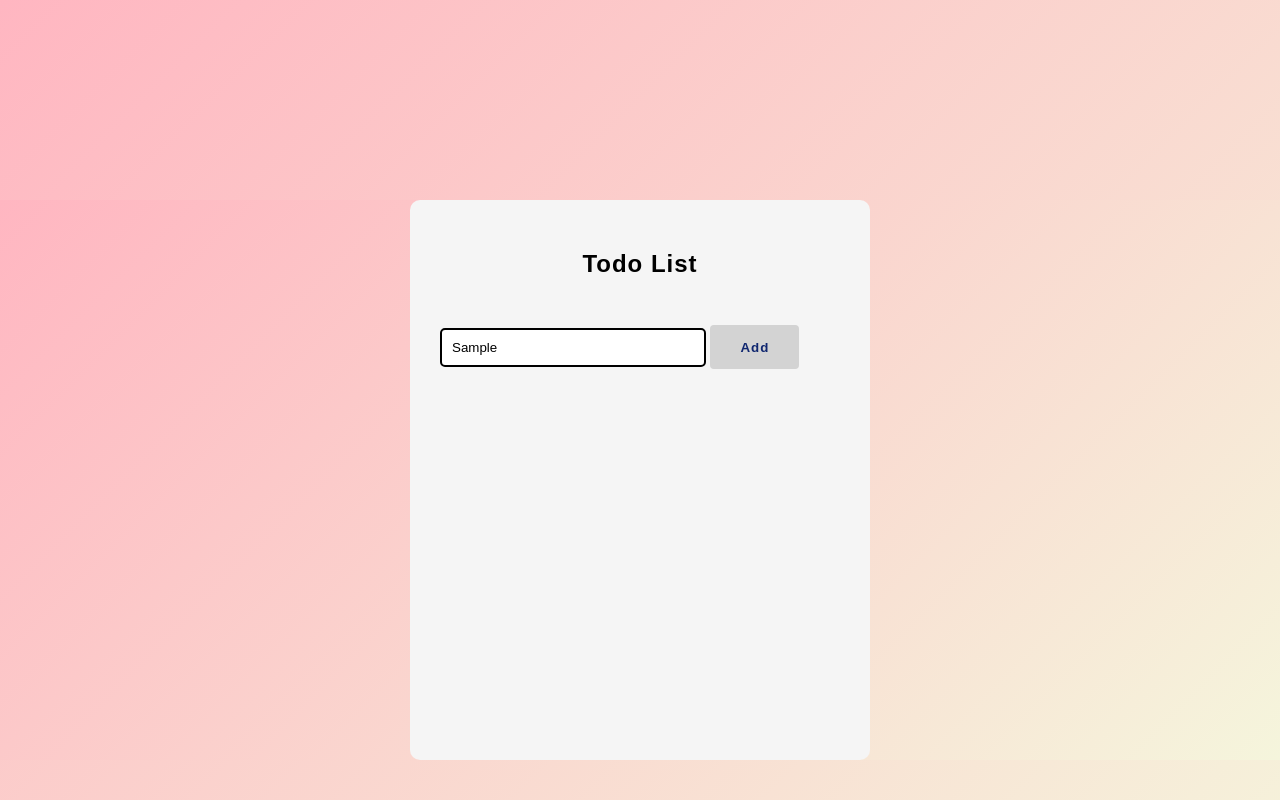
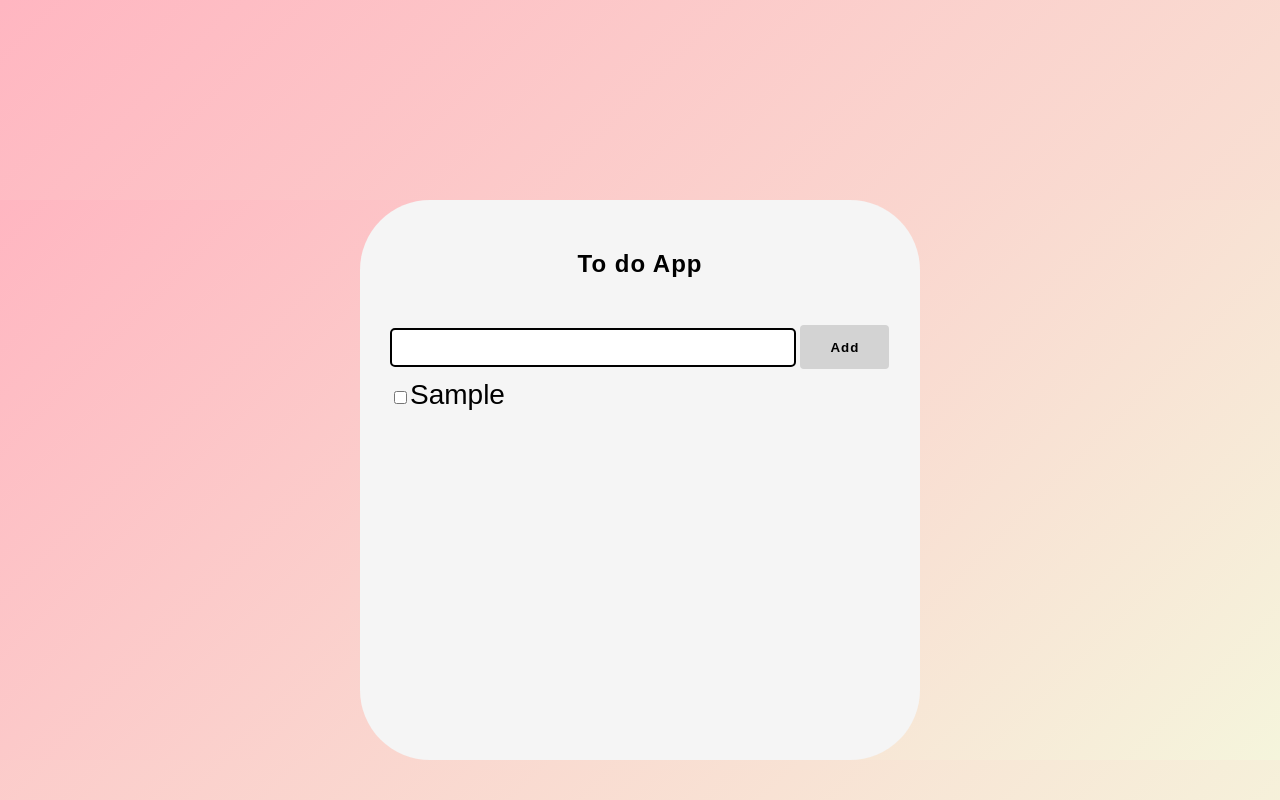
Before and after one commit to kabipriya-mediwave/to, a plain HTML site: page app/index.html in a window 1280 px wide. Both pictures are taken after typing "Sample" into the empty fields and a click on the button "Add". Shown: the top 800 px of the page. Drawn offline with Linux system fonts and the light colour scheme.

Commit message:
added clear

```diff
--- a/app/index.html
+++ b/app/index.html
@@ -5,14 +5,14 @@
     <meta http-equiv="X-UA-Compatible" content="IE=edge" />
     <meta name="viewport" content="width=device-width, initial-scale=1.0" />
     <link rel="stylesheet" href="style.css" />
-    <title>ToDo List</title>
+    <title>To-do-app</title>
   </head>
   <body>
-    <div id="wrapper">
-      <h2>Todo List</h2>
+    <div id="todo">
+      <h2>To do App</h2>
       <input type="text" id="input" />
       <button id="add">Add</button>
-      <div id="todoList"></div>
+      <div id="List"></div>
     </div>
     <script src="script.js"></script>
   </body>
--- a/app/script.js
+++ b/app/script.js
@@ -1,5 +1,5 @@
 let button = document.querySelector("#add");
-let todoList = document.querySelector("#todoList");
+let List = document.querySelector("#List");
 let input = document.querySelector("#input");
 
 let todos = [];
@@ -7,9 +7,10 @@ let todos = [];
 button.addEventListener("click", () => {
   todos.push(input.value);
   saveToLocalStorage();
-
-
+  updateListUI();
+  console.log("yes");
   addtodo(input.value);
+  clear();
 });
 
 function addtodo(todo) {
@@ -31,6 +32,11 @@ function addtodo(todo) {
   });
   return div;
 }
+function clear() {
+  let input = document.getElementById("input");
+  input.value = "";
+}
+
 function saveToLocalStorage() {
   const str = JSON.stringify(todos);
   localStorage.setItem("todos-list", str);
@@ -43,13 +49,18 @@ function getFromLocalStorage() {
   } else {
     todos = JSON.parse(str);
   }
-  updatetodoListUI();
 }
-function updatetodoListUI() {
+function clearApp() {
+  const app = document.querySelector("#List");
+  app.innerHTML = "";
+}
+
+function updateListUI() {
+  clearApp();
   for (let i = 0; i < todos.length; i++) {
     const todo = addtodo(todos[i]);
-
-    todoList.appendChild(todo);
+    List.appendChild(todo);
   }
 }
 getFromLocalStorage();
+updateListUI();
--- a/app/style.css
+++ b/app/style.css
@@ -5,7 +5,7 @@ body {
   background: linear-gradient(135deg, lightpink, beige);
 }
 
-#wrapper h2 {
+#todo h2 {
   display: flex;
   justify-content: center;
 }
@@ -20,18 +20,18 @@ h2 {
   margin-top: 30px;
   height: 2.5em;
   width: 250px;
-  padding-left: 10px;
+  padding-left: 150px;
 }
 
 input:active {
   border: none;
 }
-#wrapper {
+#todo {
   height: 500px;
-  width: 400px;
+  width: 500px;
   margin: 200px auto;
   background-color: whitesmoke;
-  border-radius: 10px;
+  border-radius: 70px;
   padding: 30px;
 }
 
@@ -44,22 +44,22 @@ button {
   padding: 0 30px;
   letter-spacing: 1px;
   border: none;
-  color: #102770;
+  color: black;
 }
 
 button:hover {
   cursor: pointer;
 }
-#todoList {
+#List {
   color: black;
   font-size: 28px;
   margin-top: 10px;
 }
 
-#todoList p {
+#List p {
   margin: 10px 0px;
 }
 
-#todoList p:hover {
+#List p:hover {
   cursor: pointer;
 }
```
